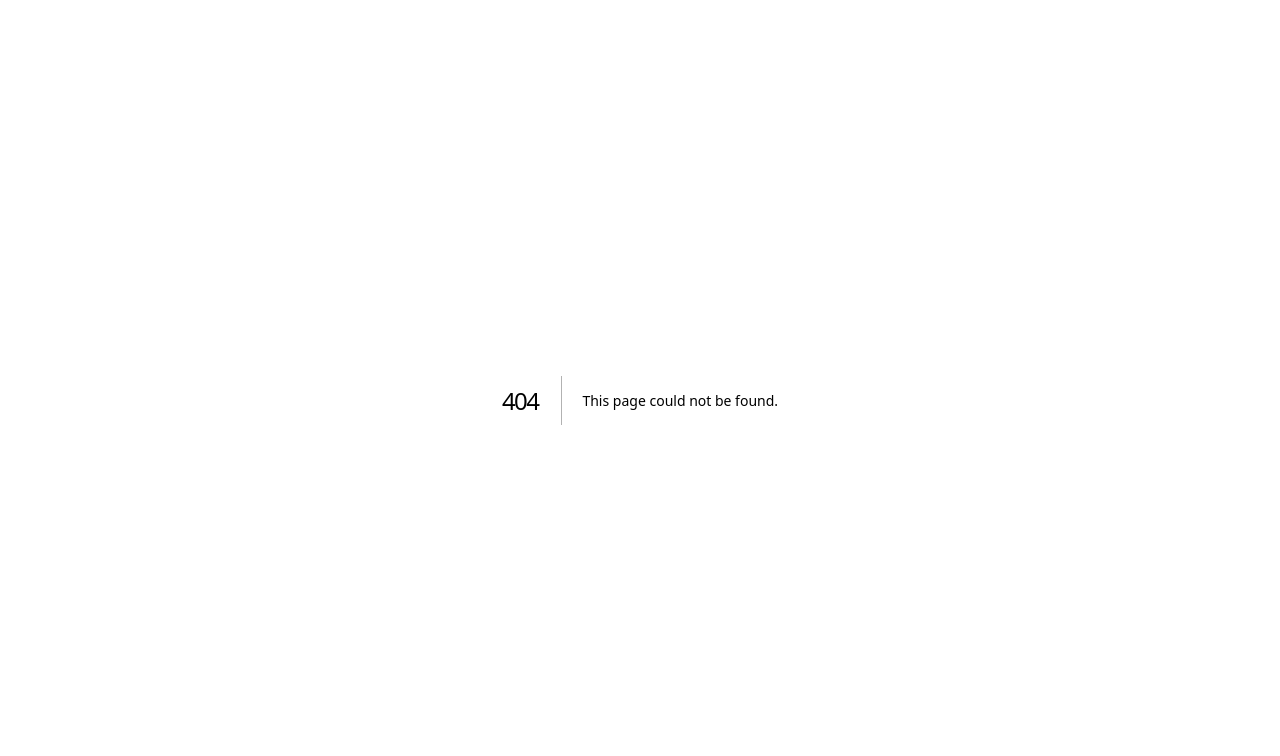
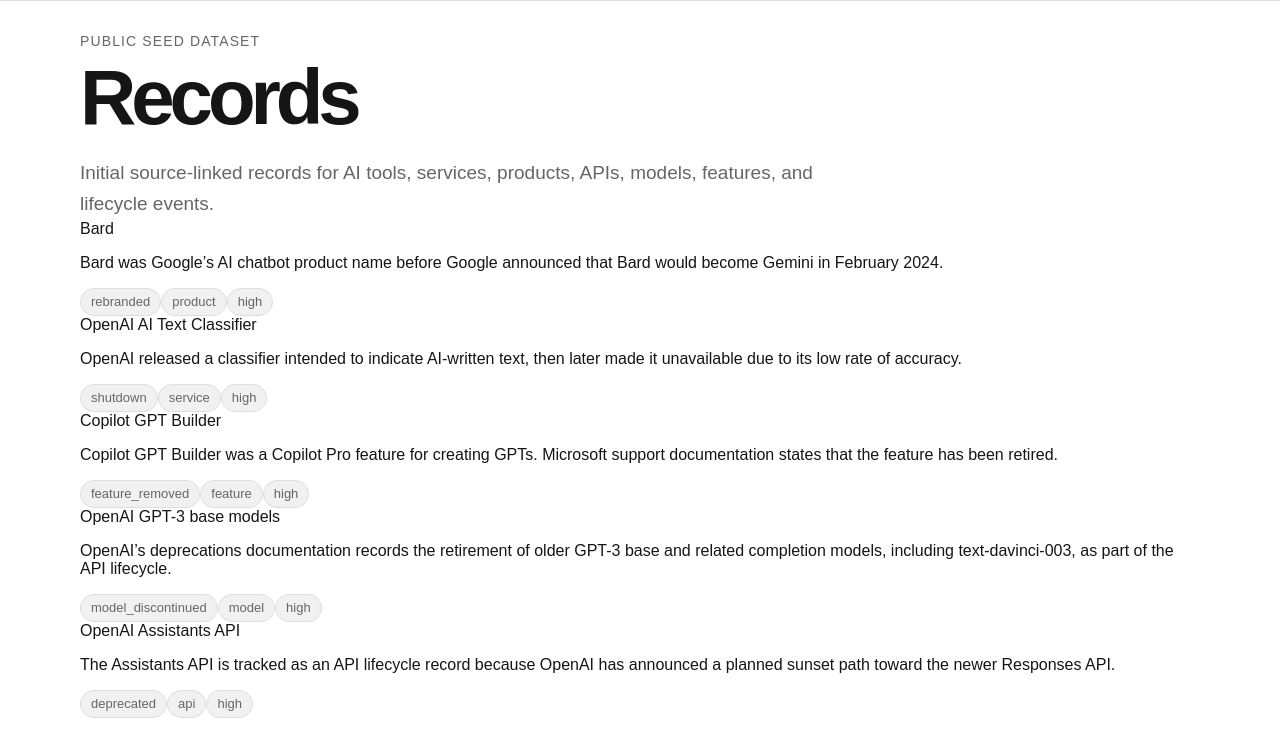
Before and after one commit to badjoke-lab/ai-tools-history-archive, a Next.js app: page /records in a window 1280 px wide. Before the commit this address had no page. Shown: the top 756 px of the page. Built offline with nearby package versions, Linux system fonts and the light colour scheme.

Commit message:
data: add schema enums and seed records

```diff
--- /dev/null
+++ b/app/records/page.tsx
@@ -0,0 +1,34 @@
+import { getAllRecords } from '@/lib/records';
+
+export default function RecordsPage() {
+  const records = getAllRecords();
+
+  return (
+    <main className="section">
+      <div className="container">
+        <p className="kicker">Public seed dataset</p>
+        <h1>Records</h1>
+        <p className="lede small">
+          Initial source-linked records for AI tools, services, products, APIs, models, features, and lifecycle events.
+        </p>
+        <div className="record-list">
+          {records.map((record) => (
+            <article className="record-row" key={record.id}>
+              <div>
+                <a className="record-title" href={`/records/${record.slug}/`}>
+                  {record.name}
+                </a>
+                <p>{record.summary}</p>
+              </div>
+              <div className="record-meta">
+                <span className="badge">{record.status}</span>
+                <span className="badge">{record.entity_type}</span>
+                <span className="badge">{record.confidence}</span>
+              </div>
+            </article>
+          ))}
+        </div>
+      </div>
+    </main>
+  );
+}
```
